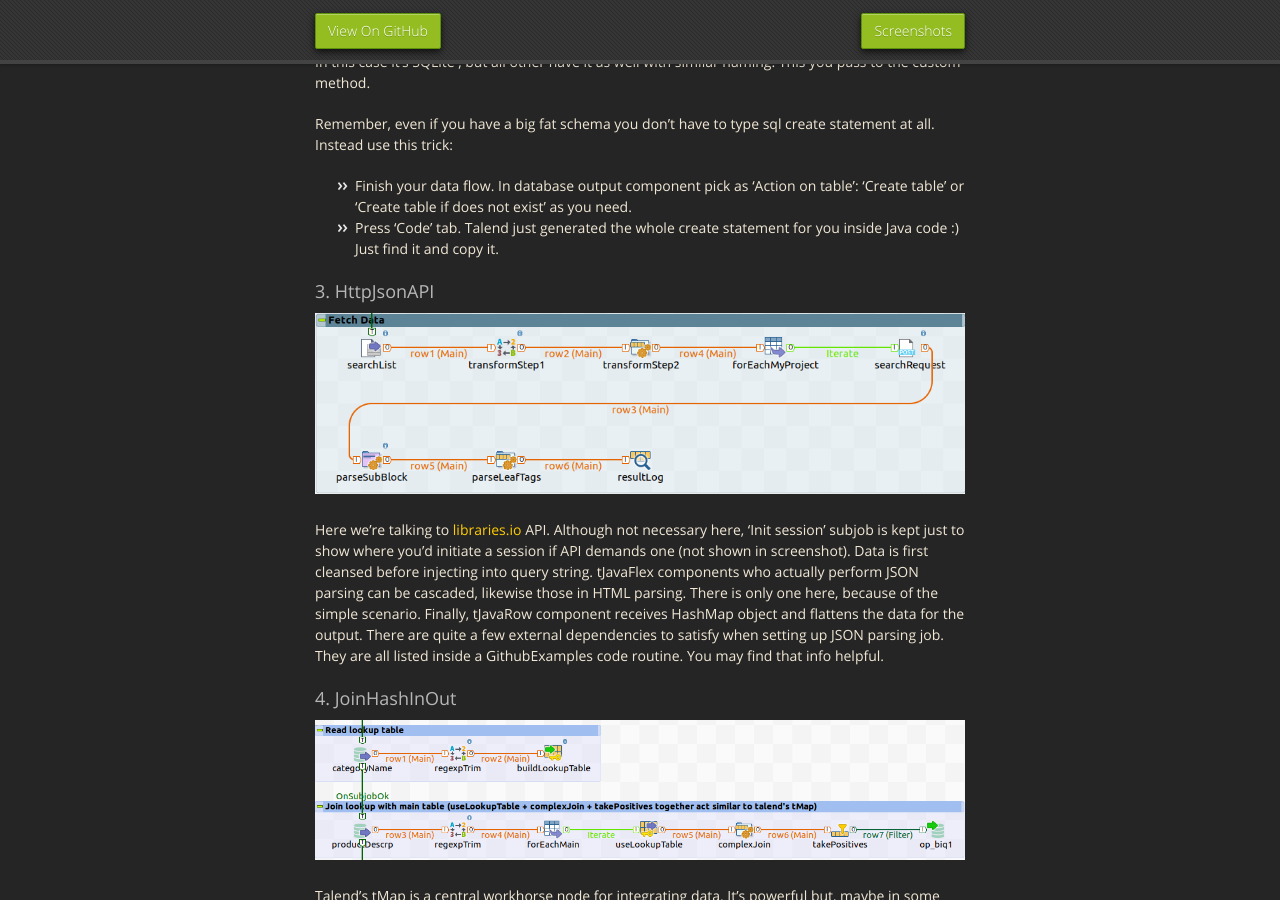
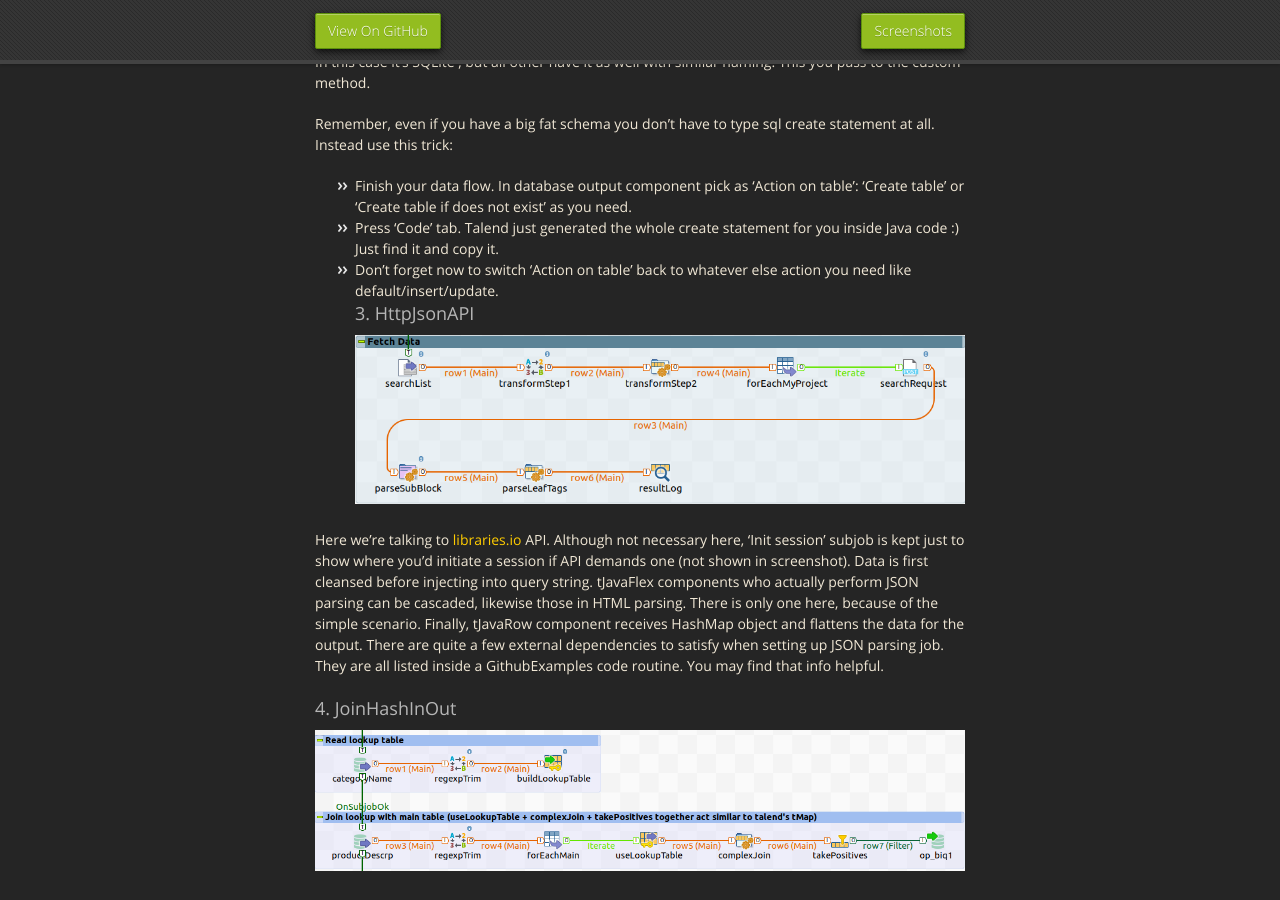
Before and after one commit to dabac76/talend_demos, a Jekyll site: the page built from docs/screenshots.md, in a window 1280 px wide and 900 px high, scrolled down 1057 px. Built offline with Jekyll 4.4.1, drawn with Linux system fonts in a browser that asks for light colours; nearby versions of some CDN libraries.

Commit message:
gh-pages corrections

```diff
--- a/docs/screenshots.md
+++ b/docs/screenshots.md
@@ -20,7 +20,7 @@ In this case it's SQLite , but all other have it as well with similar naming. Th
 Remember, even if you have a big fat schema you don't have to type sql create statement at all. Instead use this trick:
 * Finish your data flow. In database output component pick as 'Action on table': 'Create table' or 'Create table if does not exist' as you need.
 * Press 'Code' tab. Talend just generated the whole create statement for you inside Java code :) Just find it and copy it.
-
+* Don't forget now to switch 'Action on table' back to whatever else action you need like default/insert/update.
 ### 3. HttpJsonAPI
 ![]({{ site.baseurl }}/assets/images/HttpJsonAPI_0.2_20170428.png)
 
```
